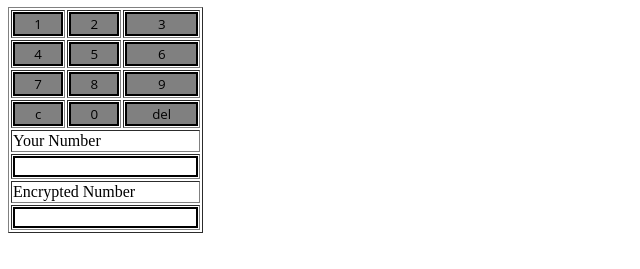
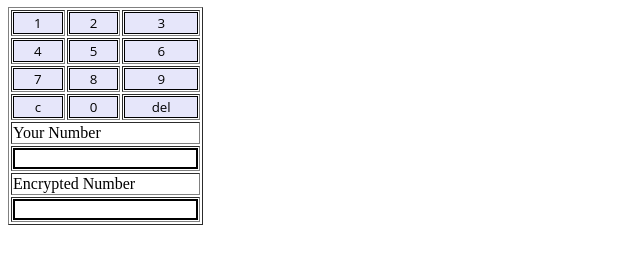
Before and after one commit to codingshot/the-wire-encryption, a plain HTML site: page jumpthefive.html in a window 1280 px wide. Shown: the part 187-456 px from the top of the page, without its empty margins (0-640 px from the left). Drawn offline with Linux system fonts and the light colour scheme.

Commit message:
made buttons lighter, still gotta fix that index html stuff

```diff
--- a/jumpthefive.html
+++ b/jumpthefive.html
@@ -84,14 +84,17 @@
       }
 
       input[type="button"] {
-        background-color: gray;
+        background-color: lavender;
         color: black;
-        border: solid black 2px;
+        border: solid black 1px;
         width: 100%;
         text-align: center;
         font-family: "Open Sans";
 
 
+      }
+      button:hover {
+        background-color: yellow;
       }
 
       input[type="text"] {
```
